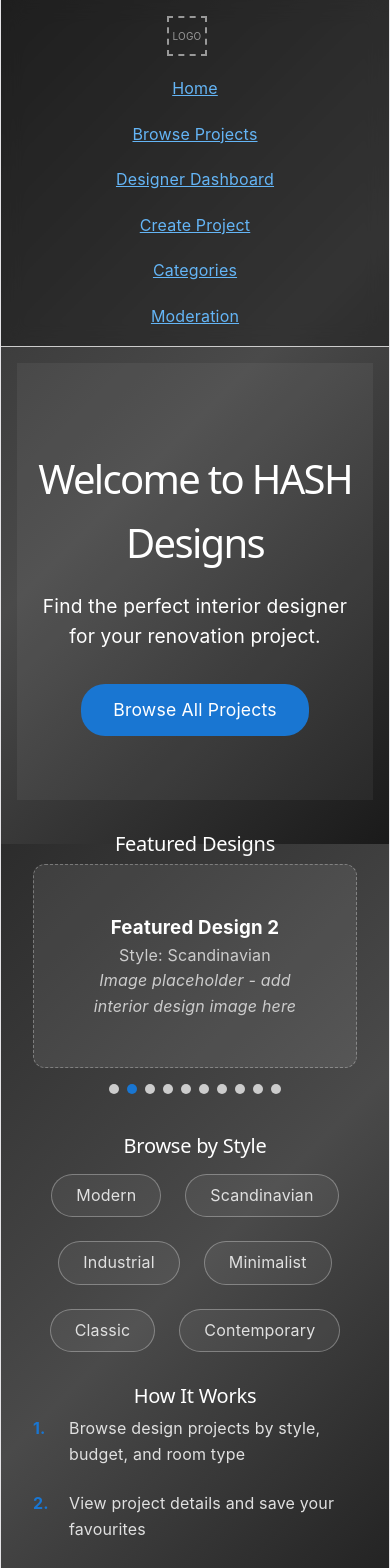
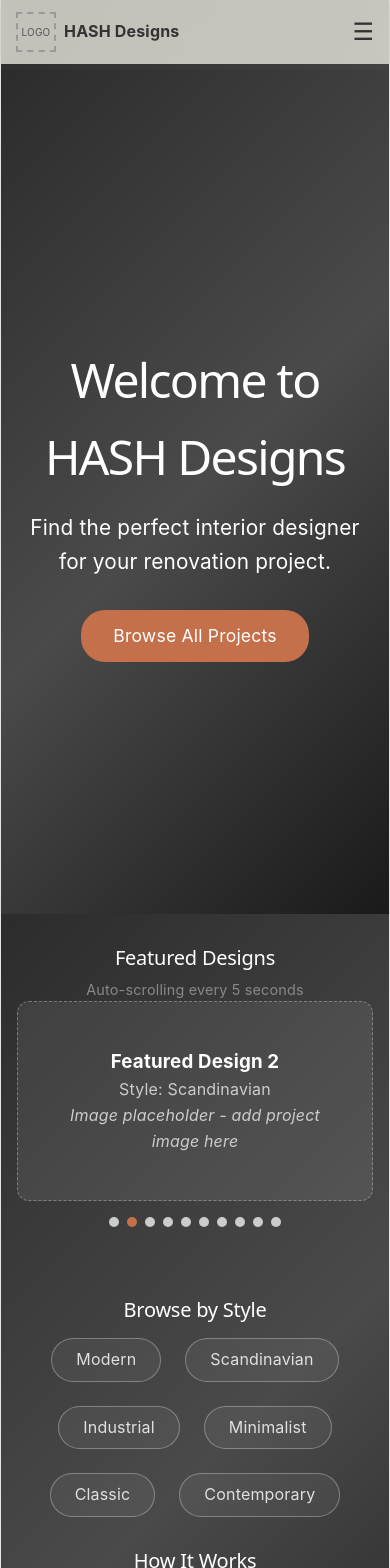
Before and after one commit to PeteLJ/CSIT314-HASH, a React (Vite) app in the folder frontend/: page /#/ in a window 390 px wide. Shown: the top 1568 px of the page. Built offline with nearby package versions, Linux system fonts and the light colour scheme.

Commit message:
Add fixed navbar with hamburger menu, dark theme, responsive layout

```diff
--- a/frontend/src/App.css
+++ b/frontend/src/App.css
@@ -27,8 +27,6 @@ body {
 
 nav {
   width: 100%;
-  background: rgba(0, 0, 0, 0.3);
-  backdrop-filter: blur(10px);
 }
 
 a {
@@ -43,13 +41,30 @@ p {
   color: #cccccc;
 }
 
+/* Desktop: show desktop nav, hide hamburger */
+.desktop-nav {
+  display: flex !important;
+}
+
+.hamburger {
+  display: none !important;
+}
+
+.mobile-menu {
+  display: none !important;
+}
+
+/* Mobile: hide desktop nav, show hamburger */
 @media (max-width: 768px) {
-  nav {
-    flex-direction: column;
-    align-items: flex-start;
+  .desktop-nav {
+    display: none !important;
   }
-  nav a {
-    margin-left: 0 !important;
-    margin-top: 0.25rem;
+
+  .hamburger {
+    display: block !important;
+  }
+
+  .mobile-menu {
+    display: flex !important;
   }
 }
--- a/frontend/src/App.jsx
+++ b/frontend/src/App.jsx
@@ -1,3 +1,4 @@
+import { useState } from 'react'
 import { HashRouter, Routes, Route, Link } from 'react-router-dom'
 import HomePage from './pages/HomePage'
 import BrowsePage from './pages/BrowsePage'
@@ -10,17 +11,70 @@ import ModerationPage from './pages/ModerationPage'
 import './App.css'
 
 function Nav() {
+  const [menuOpen, setMenuOpen] = useState(false)
+
   return (
-    <nav style={{ padding: '1rem', borderBottom: '1px solid #ccc', marginBottom: '1rem', display: 'flex', gap: '1rem', flexWrap: 'wrap', alignItems: 'center' }}>
-      <div style={{ marginRight: '1rem', width: '40px', height: '40px', border: '2px dashed #999', display: 'flex', alignItems: 'center', justifyContent: 'center', fontSize: '10px', color: '#999' }}>
-        LOGO
+    <nav style={{
+      position: 'fixed',
+      top: 0,
+      left: 0,
+      right: 0,
+      zIndex: 1000,
+      background: 'rgba(234, 230, 223, 0.8)',
+      backdropFilter: 'blur(10px)',
+      padding: '0.75rem 1rem',
+      display: 'flex',
+      justifyContent: 'space-between',
+      alignItems: 'center',
+      flexWrap: 'wrap',
+    }}>
+      <div style={{ display: 'flex', alignItems: 'center', gap: '0.5rem' }}>
+        <div style={{ width: '40px', height: '40px', border: '2px dashed #999', display: 'flex', alignItems: 'center', justifyContent: 'center', fontSize: '10px', color: '#555' }}>
+          LOGO
+        </div>
+        <span style={{ fontWeight: 'bold', color: '#333' }}>HASH Designs</span>
       </div>
-      <Link to="/">Home</Link>
-      <Link to="/browse" style={{ marginLeft: '1rem' }}>Browse Projects</Link>
-      <Link to="/dashboard" style={{ marginLeft: '1rem' }}>Designer Dashboard</Link>
-      <Link to="/create" style={{ marginLeft: '1rem' }}>Create Project</Link>
-      <Link to="/categories" style={{ marginLeft: '1rem' }}>Categories</Link>
-      <Link to="/moderation" style={{ marginLeft: '1rem' }}>Moderation</Link>
+
+      <div className="desktop-nav" style={{ display: 'flex', gap: '1rem', alignItems: 'center' }}>
+        <Link to="/" style={{ color: '#333', textDecoration: 'none' }}>Home</Link>
+        <Link to="/browse" style={{ color: '#333', textDecoration: 'none' }}>Browse Projects</Link>
+        <Link to="/dashboard" style={{ color: '#333', textDecoration: 'none' }}>Designer Dashboard</Link>
+        <Link to="/create" style={{ color: '#333', textDecoration: 'none' }}>Create Project</Link>
+        <Link to="/categories" style={{ color: '#333', textDecoration: 'none' }}>Categories</Link>
+        <Link to="/moderation" style={{ color: '#333', textDecoration: 'none' }}>Moderation</Link>
+      </div>
+
+      <button
+        className="hamburger"
+        onClick={() => setMenuOpen(!menuOpen)}
+        style={{
+          display: 'none',
+          background: 'none',
+          border: 'none',
+          fontSize: '1.5rem',
+          cursor: 'pointer',
+          color: '#333',
+        }}
+      >
+        {menuOpen ? 'X' : '\u2630'}
+      </button>
+
+      {menuOpen && (
+        <div className="mobile-menu" style={{
+          display: 'none',
+          width: '100%',
+          flexDirection: 'column',
+          gap: '0.5rem',
+          paddingTop: '0.5rem',
+        }}>
+          <Link to="/" style={{ color: '#333', textDecoration: 'none' }} onClick={() => setMenuOpen(false)}>Home</Link>
+          <Link to="/browse" style={{ color: '#333', textDecoration: 'none' }} onClick={() => setMenuOpen(false)}>Browse Projects</Link>
+          <Link to="/dashboard" style={{ color: '#333', textDecoration: 'none' }} onClick={() => setMenuOpen(false)}>Designer Dashboard</Link>
+          <Link to="/create" style={{ color: '#333', textDecoration: 'none' }} onClick={() => setMenuOpen(false)}>Create Project</Link>
+          <Link to="/categories" style={{ color: '#333', textDecoration: 'none' }} onClick={() => setMenuOpen(false)}>Categories</Link>
+          <Link to="/moderation" style={{ color: '#333', textDecoration: 'none' }} onClick={() => setMenuOpen(false)}>Moderation</Link>
+        </div>
+      )}
     </nav>
   )
 }
@@ -29,7 +83,7 @@ function App() {
   return (
     <HashRouter>
       <Nav />
-      <div style={{ padding: '0 1rem' }}>
+      <div style={{ paddingTop: '70px', width: '100%', minHeight: '100vh', boxSizing: 'border-box' }}>
         <Routes>
           <Route path="/" element={<HomePage />} />
           <Route path="/browse" element={<BrowsePage />} />
--- a/frontend/src/pages/HomePage.jsx
+++ b/frontend/src/pages/HomePage.jsx
@@ -3,15 +3,44 @@ import { Link } from 'react-router-dom'
 
 function HomePage() {
   const [currentSlide, setCurrentSlide] = useState(0)
+  const [isTransitioning, setIsTransitioning] = useState(false)
   const carouselRef = useRef(null)
+
+  const styles = ['Modern', 'Scandinavian', 'Industrial', 'Minimalist', 'Classic', 'Contemporary']
+  const featuredProjects = Array.from({ length: 10 }, (_, i) => ({
+    id: i + 1,
+    title: `Featured Design ${i + 1}`,
+    style: styles[i % styles.length],
+  }))
+
+  // 10 slides + 1 clone of first slide at the end for smooth wrap
+  const slides = [...featuredProjects, featuredProjects[0]]
 
   // Auto-scroll carousel every 5 seconds
   useEffect(() => {
     const interval = setInterval(() => {
-      setCurrentSlide(prev => (prev + 1) % 10)
+      setCurrentSlide(prev => {
+        if (prev >= 9) {
+          // Go to clone (index 10), then reset to 0
+          setIsTransitioning(true)
+          return 10
+        }
+        return prev + 1
+      })
     }, 5000)
     return () => clearInterval(interval)
   }, [])
+
+  // Handle transition reset after reaching clone
+  useEffect(() => {
+    if (currentSlide === 10) {
+      const timer = setTimeout(() => {
+        setIsTransitioning(false)
+        setCurrentSlide(0)
+      }, 500)
+      return () => clearTimeout(timer)
+    }
+  }, [currentSlide])
 
   // Scroll to current slide
   useEffect(() => {
@@ -19,40 +48,35 @@ function HomePage() {
       const slideWidth = carouselRef.current.offsetWidth
       carouselRef.current.scrollTo({
         left: currentSlide * slideWidth,
-        behavior: 'smooth',
+        behavior: isTransitioning ? 'smooth' : 'auto',
       })
     }
-  }, [currentSlide])
-
-  const styles = ['Modern', 'Scandinavian', 'Industrial', 'Minimalist', 'Classic', 'Contemporary']
-
-  const featuredProjects = Array.from({ length: 10 }, (_, i) => ({
-    id: i + 1,
-    title: `Featured Design ${i + 1}`,
-    style: styles[i % styles.length],
-  }))
+  }, [currentSlide, isTransitioning])
 
   return (
     <div style={{ width: '100%', minHeight: '100vh', boxSizing: 'border-box' }}>
-      {/* Hero section */}
+      {/* Hero section - sticky parallax */}
       <div style={{
+        position: 'sticky',
+        top: 0,
+        zIndex: 0,
         textAlign: 'center',
-        padding: '4rem 1rem',
-        background: 'rgba(255, 255, 255, 0.05)',
-        marginBottom: '2rem',
-        minHeight: '300px',
+        padding: '6rem 1rem',
+        background: 'linear-gradient(135deg, #2c2c2c, #4a4a4a, #1a1a1a)',
+        minHeight: '100vh',
         display: 'flex',
         flexDirection: 'column',
         justifyContent: 'center',
         alignItems: 'center',
+        width: '100%',
       }}>
-        <h1 style={{ fontSize: '2.5rem', marginBottom: '1rem' }}>Welcome to HASH Designs</h1>
-        <p style={{ fontSize: '1.2rem', marginBottom: '2rem', color: '#ffffff' }}>
+        <h1 style={{ fontSize: '3rem', marginBottom: '1rem', color: '#ffffff' }}>Welcome to HASH Designs</h1>
+        <p style={{ fontSize: '1.3rem', marginBottom: '2rem', color: '#ffffff' }}>
           Find the perfect interior designer for your renovation project.
         </p>
         <Link to="/browse" style={{
           padding: '0.75rem 2rem',
-          background: '#1976d2',
+          background: '#c4704b',
           color: 'white',
           textDecoration: 'none',
           borderRadius: '24px',
@@ -62,9 +86,17 @@ function HomePage() {
         </Link>
       </div>
 
+      {/* Content section - slides over hero */}
+      <div style={{
+        position: 'relative',
+        zIndex: 1,
+        background: 'linear-gradient(135deg, #2c2c2c, #4a4a4a, #1a1a1a)',
+        minHeight: '100vh',
+      }}>
         {/* Featured Designs carousel */}
-      <section style={{ marginBottom: '2rem', padding: '0 1rem' }}>
-        <h2>Featured Designs</h2>
+        <section style={{ marginBottom: '2rem', padding: '2rem 1rem' }}>
+          <h2 style={{ textAlign: 'center' }}>Featured Designs</h2>
+          <p style={{ color: '#888', fontSize: '0.9rem', textAlign: 'center' }}>Auto-scrolling every 5 seconds</p>
           <div
             ref={carouselRef}
             style={{
@@ -72,25 +104,32 @@ function HomePage() {
               overflow: 'hidden',
               scrollSnapType: 'x mandatory',
               width: '100%',
+              aspectRatio: '16 / 9',
+              maxWidth: '800px',
+              margin: '0 auto',
             }}
           >
-          {featuredProjects.map((project, i) => (
+            {slides.map((project, i) => (
               <div
-              key={project.id}
+                key={i}
                 style={{
                   minWidth: '100%',
                   scrollSnapAlign: 'start',
                   border: '1px dashed rgba(255,255,255,0.3)',
-                padding: '3rem',
+                  padding: '2rem',
                   textAlign: 'center',
                   boxSizing: 'border-box',
                   background: 'rgba(255, 255, 255, 0.08)',
                   borderRadius: '12px',
+                  display: 'flex',
+                  flexDirection: 'column',
+                  justifyContent: 'center',
+                  alignItems: 'center',
                 }}
               >
                 <h3>{project.title}</h3>
                 <p>Style: {project.style}</p>
-              <p><em>Image placeholder - add interior design image here</em></p>
+                <p><em>Image placeholder - add project image here</em></p>
               </div>
             ))}
           </div>
@@ -104,7 +143,7 @@ function HomePage() {
                   width: '10px',
                   height: '10px',
                   borderRadius: '50%',
-                background: i === currentSlide ? '#1976d2' : '#ccc',
+                  background: i === (currentSlide % 10) ? '#c4704b' : '#ccc',
                   margin: '0 4px',
                   cursor: 'pointer',
                 }}
@@ -113,7 +152,7 @@ function HomePage() {
           </div>
         </section>
 
-      {/* Browse by Style - centered */}
+        {/* Browse by Style */}
         <section style={{ marginBottom: '2rem', padding: '0 1rem', textAlign: 'center' }}>
           <h2>Browse by Style</h2>
           <div style={{ display: 'flex', gap: '1.5rem', flexWrap: 'wrap', justifyContent: 'center', marginTop: '1rem' }}>
@@ -137,19 +176,19 @@ function HomePage() {
           <h2>How It Works</h2>
           <ol style={{ listStyle: 'none', padding: 0, display: 'inline-block', textAlign: 'left' }}>
             <li style={{ display: 'flex', alignItems: 'flex-start', marginBottom: '1.5rem' }}>
-            <span style={{ fontWeight: 'bold', marginRight: '0.75rem', color: '#1976d2', minWidth: '24px' }}>1.</span>
+              <span style={{ fontWeight: 'bold', marginRight: '0.75rem', color: '#c4704b', minWidth: '24px' }}>1.</span>
               <span>Browse design projects by style, budget, and room type</span>
             </li>
             <li style={{ display: 'flex', alignItems: 'flex-start', marginBottom: '1.5rem' }}>
-            <span style={{ fontWeight: 'bold', marginRight: '0.75rem', color: '#1976d2', minWidth: '24px' }}>2.</span>
+              <span style={{ fontWeight: 'bold', marginRight: '0.75rem', color: '#c4704b', minWidth: '24px' }}>2.</span>
               <span>View project details and save your favourites</span>
             </li>
             <li style={{ display: 'flex', alignItems: 'flex-start', marginBottom: '1.5rem' }}>
-            <span style={{ fontWeight: 'bold', marginRight: '0.75rem', color: '#1976d2', minWidth: '24px' }}>3.</span>
+              <span style={{ fontWeight: 'bold', marginRight: '0.75rem', color: '#c4704b', minWidth: '24px' }}>3.</span>
               <span>Find interior designers that match your needs</span>
             </li>
             <li style={{ display: 'flex', alignItems: 'flex-start', marginBottom: '1.5rem' }}>
-            <span style={{ fontWeight: 'bold', marginRight: '0.75rem', color: '#1976d2', minWidth: '24px' }}>4.</span>
+              <span style={{ fontWeight: 'bold', marginRight: '0.75rem', color: '#c4704b', minWidth: '24px' }}>4.</span>
               <span>Track interest in your own projects (for designers)</span>
             </li>
           </ol>
@@ -163,9 +202,10 @@ function HomePage() {
           color: '#888',
           fontSize: '0.9rem',
         }}>
-        <p>Placeholder footer text - for future edits</p>
+          <p>Placeholder footer text - add your content here</p>
           <p style={{ marginTop: '0.5rem' }}>HASH Designs &copy; 2026</p>
         </footer>
+      </div>
     </div>
   )
 }
```
Lines whose indentation alone changed are shown as unchanged.
